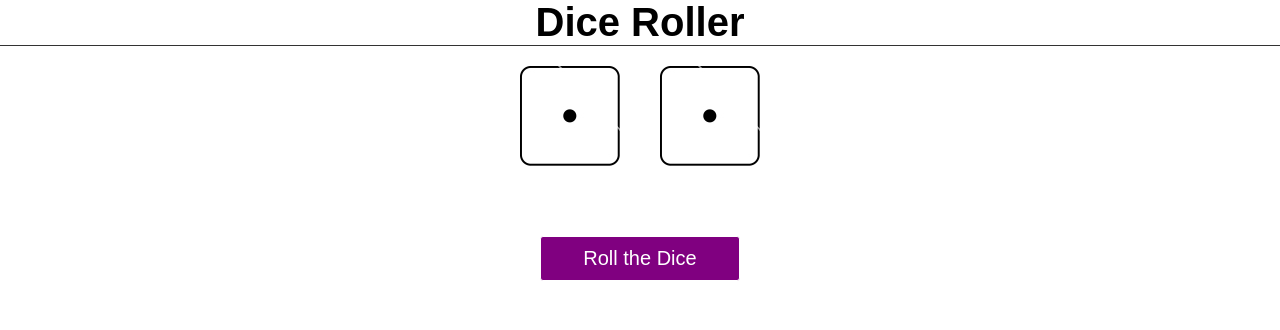
After one commit to heyyitslillian/jsd2, a PHP site: page /dice/dice.html in a window 1280 px wide. The commit adds this page. Shown: the top 330 px of the page. Run offline with PHP 8.4, Linux system fonts and the light colour scheme.

Commit message:
dice exercise

```diff
--- /dev/null
+++ b/dice/css/dice.css
@@ -0,0 +1,71 @@
+/* Layout */
+/* ***************************************** */
+body {
+  color: #000;
+  font-size: 20px;
+  font-family: Arial, sans-serif;
+}
+
+main {
+	width: 980px;
+	margin: auto;
+  display: flex;
+  justify-content: center;
+}
+
+
+/* Header */
+/* ***************************************** */
+header {
+  text-align: center;
+  border-bottom: 1px solid #333333;
+}
+
+
+/* Dice */
+/* ***************************************** */
+main span {
+  width: 100px;
+  height: 100px;
+  display: block;
+  margin: 20px;
+  background-repeat: no-repeat;
+  background-position: top left;
+}
+
+.dice-1 {
+  background-image: url('../img/1.png');
+}
+.dice-2 {
+  background-image: url('../img/2.png');
+}
+.dice-3 {
+  background-image: url('../img/3.png');
+}
+.dice-4 {
+  background-image: url('../img/4.png');
+}
+.dice-5 {
+  background-image: url('../img/5.png');
+}
+.dice-6 {
+  background-image: url('../img/6.png');
+}
+
+
+/* Button */
+/* ***************************************** */
+footer {
+  margin: 50px;
+  text-align: center;
+}
+.roll-button {
+  border: 1px solid white;
+  border-radius: 3px;
+  background: purple;
+  color: white;
+  width: 200px;
+  margin: auto;
+  padding: 10px 5px;
+  font-size: 20px;
+}
--- /dev/null
+++ b/dice/css/reset.css
@@ -0,0 +1,13 @@
+/* JSD CSS Reset */
+/* ***************************************** */
+
+* {
+    margin: 0;
+    padding: 0;
+    box-sizing: border-box;
+}
+
+ol,
+ul {
+    list-style-type: none;
+}
--- /dev/null
+++ b/dice/dice.html
@@ -0,0 +1,31 @@
+<!DOCTYPE html>
+<html>
+<head>
+  <title>Dice Roller</title>
+
+  <meta charset="utf-8">
+  <meta name="viewport" content="width=device-width, initial-scale=1, minimum-scale=1, maximum-scale=1, user-scalable=no, shrink-to-fit=no">
+  <meta http-equiv="X-UA-Compatible" content="ie=edge">
+
+  <link rel="stylesheet" href="css/reset.css">
+  <link rel="stylesheet" href="css/dice.css">
+
+</head>
+<body>
+
+<div class="container">
+  <header>
+    <h1>Dice Roller</h1>
+  </header>
+  <main>
+    <span class="dice-1" id="first-die"></span>
+    <span class="dice-1" id="second-die"></span>
+  </main>
+  <footer>
+    <button class="roll-button">Roll the Dice</button>
+  </footer>
+</div>
+
+<script src="js/dice.js"></script>
+</body>
+</html>
--- /dev/null
+++ b/dice/js/dice.js
@@ -0,0 +1,40 @@
+// Structure
+// ------------------------------------------
+var rollButton = document.querySelector('.roll-button');
+var firstDie   = document.querySelector('#first-die');
+var secondDie  = document.querySelector('#second-die');
+
+
+// Events
+// ------------------------------------------
+rollButton.addEventListener('click', rollDice);
+
+
+// Event Listeners
+// ------------------------------------------
+function rollDice (){
+    var random1 = Math.floor((Math.random() * 6) + 1);
+    var random2 = Math.floor((Math.random() * 6) + 1);
+    // alert ("random1 / random2:" + random1 + '/' + random2);//
+    firstDie.className='dice-' + random1;
+    secondDie.className='dice-' + random2;
+}
+
+/*
+Creating a function named 'rollDice' where every time the user hits the "Roll Dice" button, the
+screen randomly updates the two dice. Use the html and css code included
+in the starter code folder to get started.
+
+1) Write down pseudocode for the following program.
+
+2) Follow the steps below to write your code.
+* generate a random number between 1 - 6 and store to a variable, named 'random1'
+* generate a random number between 1 - 6 and store to a variable, named 'random2'
+* combine the string 'dice-' and random1 to form the random class for the first die, firstClass
+* combine the string 'dice-' and random2 to form the random class for the second die, secondClass
+* update the class of firstDie, using assignment, like firstDie.className =
+* update the class of secondDie, using assignment, like secondDie.className =
+
+3) Check to see if the Dice Roll has been hit, if it has run the rollDice function.
+
+*/
--- a/index.html
+++ b/index.html
@@ -6,12 +6,9 @@
 </head>
 <body>
 <div class="everything">
-	<div class="image">
 	<div class="banner">
 			<h1>LILLIAN WEI</h1>
 	</div><!---end of banner-->
-	</div><!---end of image-->
-	<div class="main-content">
 		<div class="intro">
 			<h2>Hi everyone! My name is Lillian and I love breakfast food</h2>
 			<span>Wednesday July 6th, 2016</span>
@@ -21,8 +18,7 @@
 			<span>Thursday July 1st, 2016</span>
 			<p>You know how you know that one good lunch spot by your office, and that one good lunch spot by your house, but literally no other lunch spots by any other things? Well starting today you’ll now know where all the good lunch spots are by ALL THE THINGS. </p>
 			<img src="https://libelletage.files.wordpress.com/2009/07/dsc_03382.jpg">
-		</div>
-	</div><!---end of main-content-->
+		</div><!--end of intro-->
 	<div class="sidenav">
 		<p>MADE BY LILLIAN W/ LOVE</p>
 		<img src="https://pbs.twimg.com/profile_images/378800000674268962/06ce58cab26c3a0daf80cf57e5acb29b_400x400.jpeg">
```
Also changed, not shown: stylesheet.css (+7 -24 lines), dice/img/1.png (added), dice/img/2.png (added), dice/img/3.png (added), dice/img/4.png (added), dice/img/5.png (added), dice/img/6.png (added).
